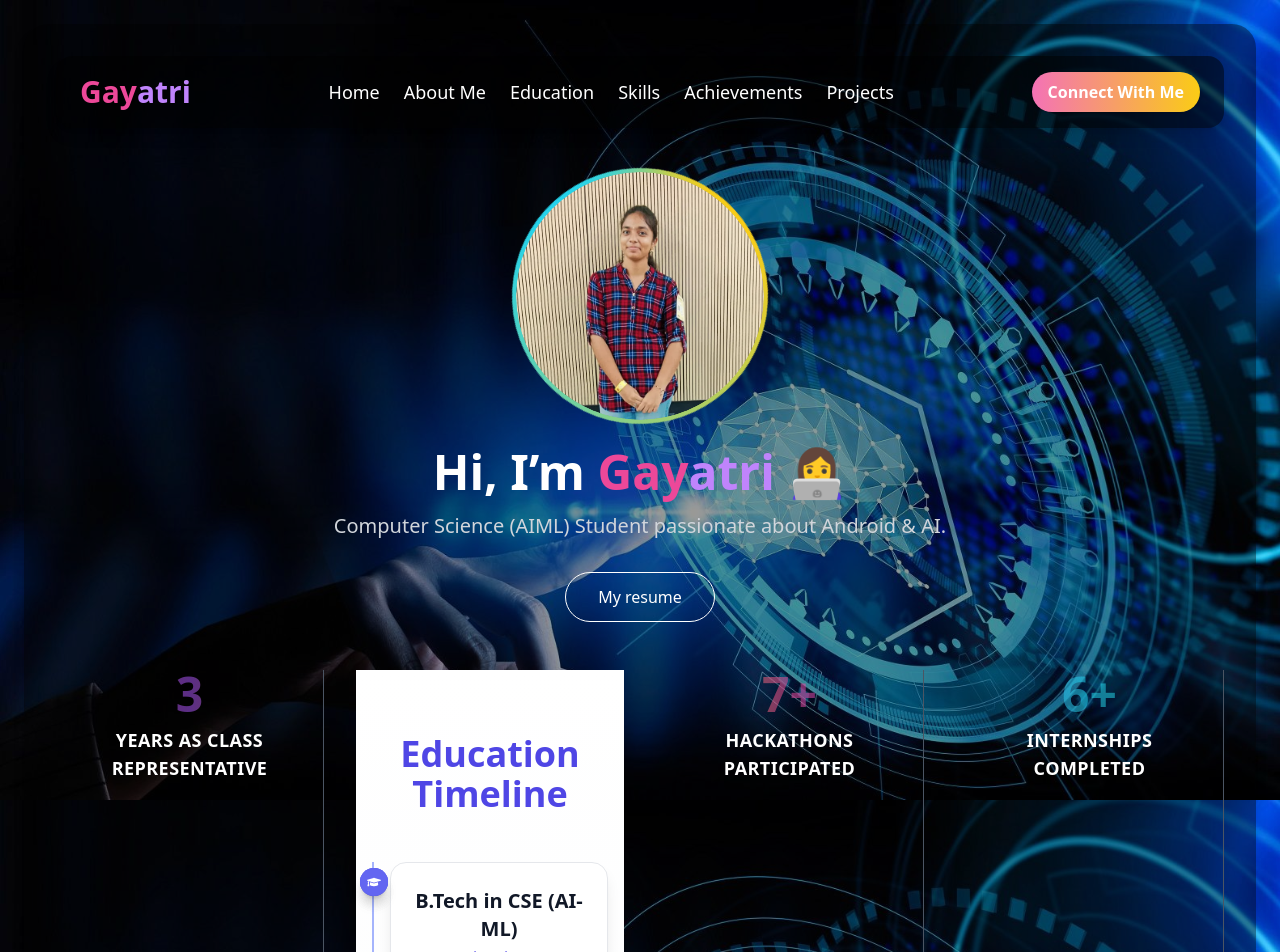
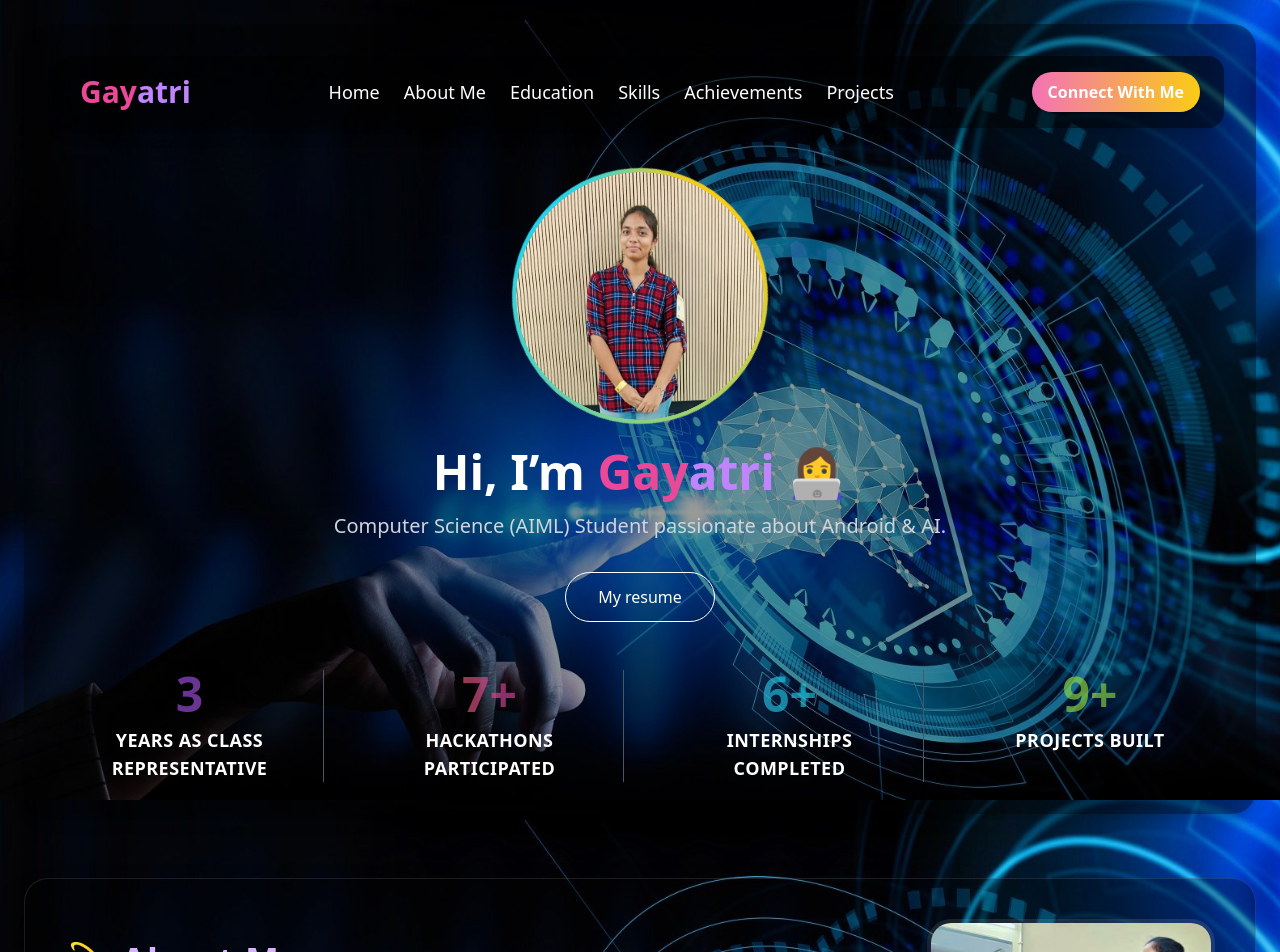
Before and after one commit to gayatrihub/my_port, a React (Create React App) app: page / in a window 1280 px wide. Shown: the top 952 px of the page. Built offline with nearby package versions, Linux system fonts and the light colour scheme.

Commit message:
Update App.js

```diff
--- a/src/App.js
+++ b/src/App.js
@@ -395,7 +395,7 @@ function App() {
       Years as Class Representative
     </p>
   </div>
-    <EducationTimeline />
+
   {/* Hackathons */}
   <div className="border-r border-gray-600 px-4">
     <h3 className="text-5xl font-extrabold bg-gradient-to-r from-yellow-400 via-pink-500 to-purple-500 bg-clip-text text-transparent animate-pulse">
@@ -511,7 +511,7 @@ function App() {
 </section>
 
 
-
+<EducationTimeline />
 
  <section id="skills" className="bg-black bg-opacity-30 rounded-3xl p-6 shadow-md mb-12">
   <h2 className="text-3xl font-bold text-teal-300 mb-6">💼 Skills</h2>
```
